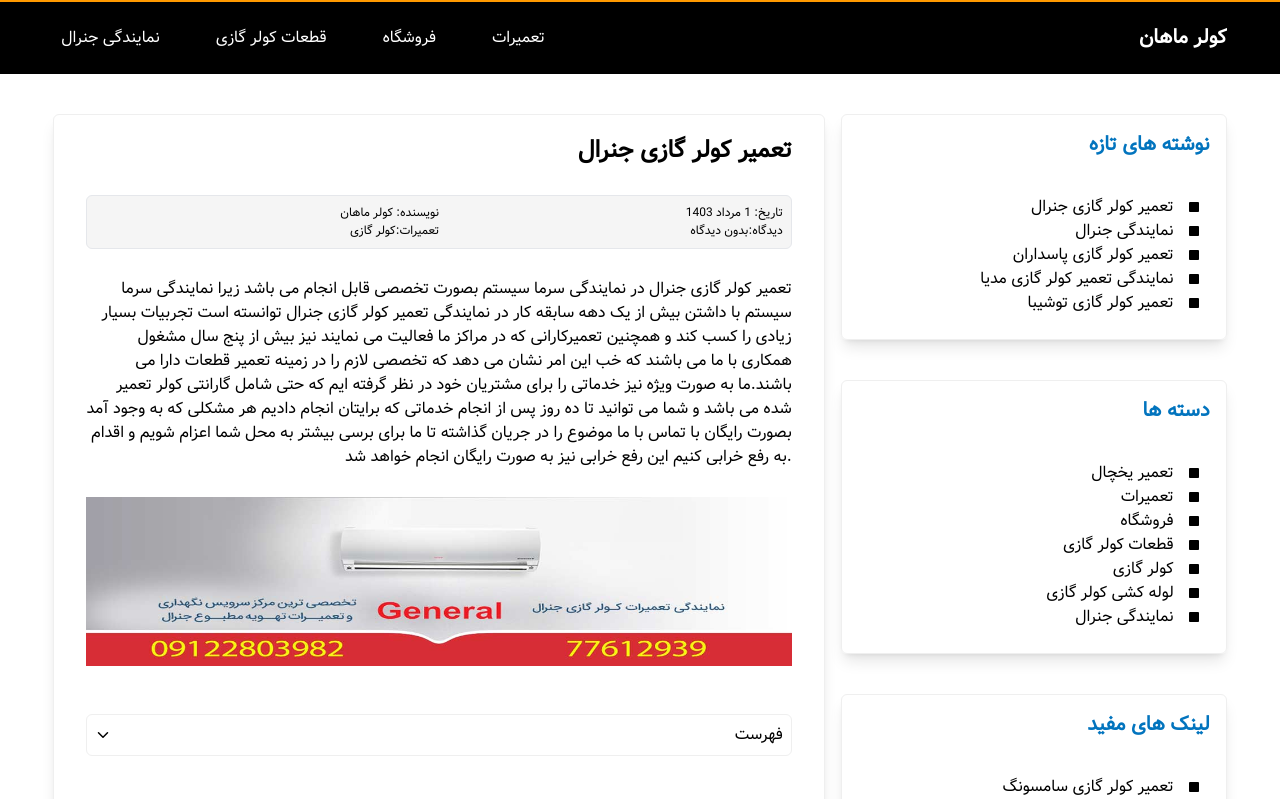
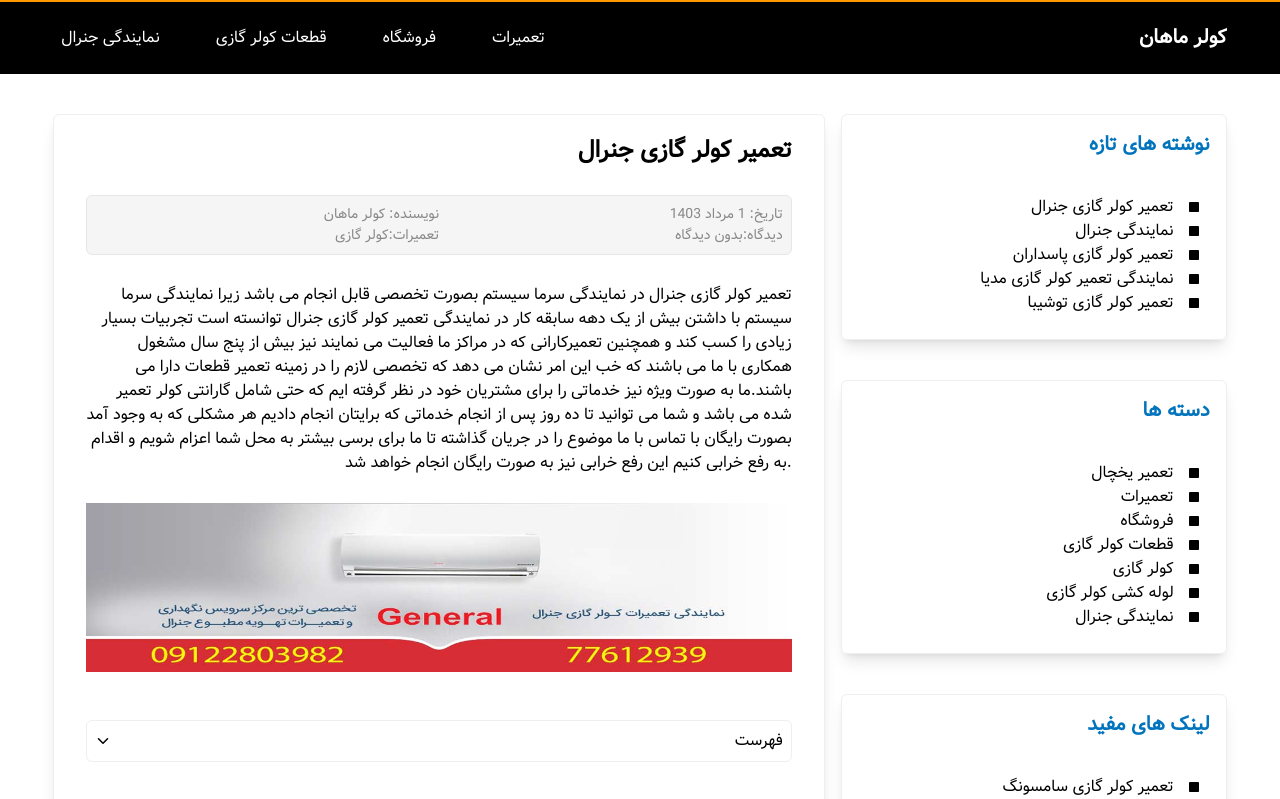
Before and after one commit to MHasannejadi/lesson-project, a React (Vite) app: page /product-detail/1 in a window 1280 px wide. Shown: the top 799 px of the page. Built offline with nearby package versions, Linux system fonts and the light colour scheme.

Commit message:
Fix detail box

```diff
--- a/src/component/ProductDetail.jsx
+++ b/src/component/ProductDetail.jsx
@@ -11,7 +11,7 @@
   return (
     <div className="w-11/12 mx-auto flex flex-col space-y-7">
       <h1 className="font-bold text-2xl">{product.title}</h1>
-      <div className="grid grid-cols-2 border bg-[#F5F5F5] text-[12px] p-2 rounded-md">
+      <div className="grid grid-cols-2 border bg-[#F5F5F5] text-[#888] text-[14px] p-2 rounded-md">
         <span>نویسنده: {product.head.writer} </span>
         <span>تاریخ: {product.head.date} </span>
         <span>تعمیرات:{product.head.repair} </span>
```
